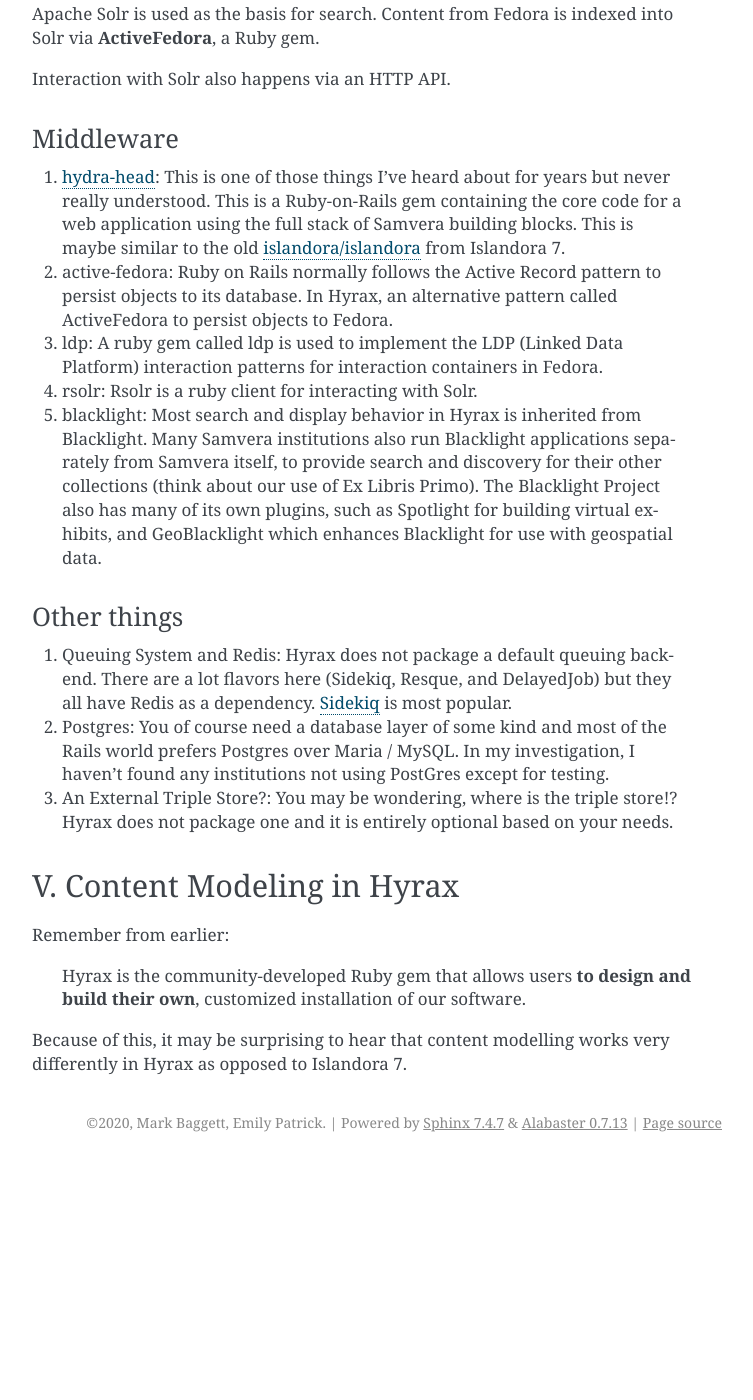
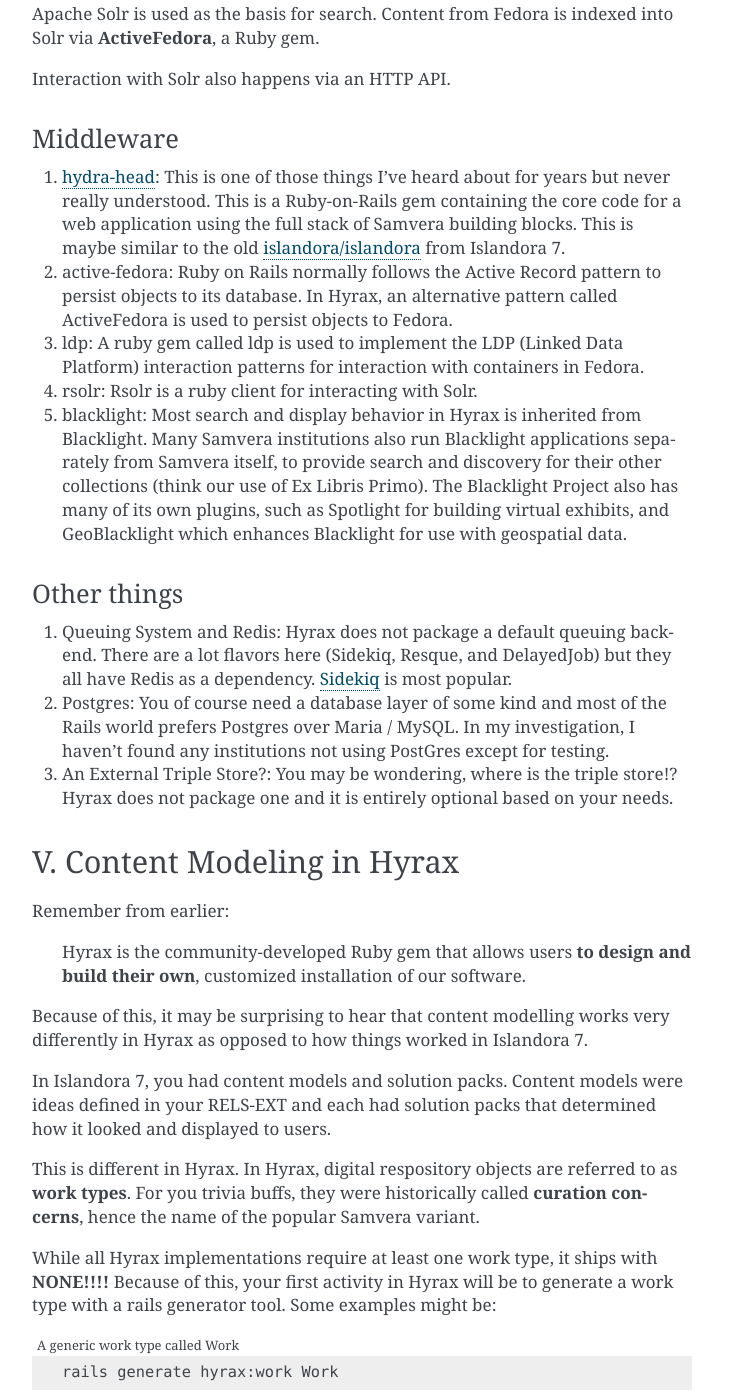
Before and after one commit to markpbaggett/utk_hyrax_review_docs, a Sphinx documentation site: the page built from docs/source/demos/demo1.rst, in a window 1280 px wide and 1400 px high, scrolled down 3930 px. Shown: the whole window, without its empty margins (388-1141 px from the left). Built offline with Sphinx 7.4.7, drawn with Linux system fonts in a browser that asks for light colours; before the commit the page ends 5092 px from its top, so only the background shows below that; some of the changed text lies outside the part shown.

Commit message:
Write up to scaffolding.

```diff
--- a/docs/source/demos/demo1.rst
+++ b/docs/source/demos/demo1.rst
@@ -139,10 +139,10 @@ Middleware
 ==========
 
 1. `hydra-head <https://github.com/projecthydra/hydra-head>`_:  This is one of those things I've heard about for years but never really understood.  This is a Ruby-on-Rails gem containing the core code for a web application using the full stack of Samvera building blocks. This is maybe similar to the old `islandora/islandora <https://github.com/islandora/islandora>`_ from Islandora 7.
-2. active-fedora: Ruby on Rails normally follows the Active Record pattern to persist objects to its database. In Hyrax, an alternative pattern called ActiveFedora to persist objects to Fedora.
-3. ldp: A ruby gem called ldp is used to implement the LDP (Linked Data Platform) interaction patterns for interaction containers in Fedora.
+2. active-fedora: Ruby on Rails normally follows the Active Record pattern to persist objects to its database. In Hyrax, an alternative pattern called ActiveFedora is used to persist objects to Fedora.
+3. ldp: A ruby gem called ldp is used to implement the LDP (Linked Data Platform) interaction patterns for interaction with containers in Fedora.
 4. rsolr: Rsolr is a ruby client for interacting with Solr.
-5. blacklight:  Most search and display behavior in Hyrax is inherited from Blacklight. Many Samvera institutions also run Blacklight applications separately from Samvera itself, to provide search and discovery for their other collections (think about our use of Ex Libris Primo). The Blacklight Project also has many of its own plugins, such as Spotlight for building virtual exhibits, and GeoBlacklight which enhances Blacklight for use with geospatial data.
+5. blacklight:  Most search and display behavior in Hyrax is inherited from Blacklight. Many Samvera institutions also run Blacklight applications separately from Samvera itself, to provide search and discovery for their other collections (think our use of Ex Libris Primo). The Blacklight Project also has many of its own plugins, such as Spotlight for building virtual exhibits, and GeoBlacklight which enhances Blacklight for use with geospatial data.
 
 ============
 Other things
@@ -160,5 +160,42 @@ Remember from earlier:
     Hyrax is the community-developed Ruby gem that allows users **to design and build their own**, customized installation
     of our software.
 
-Because of this, it may be surprising to hear that content modelling works very differently in Hyrax as opposed to
-Islandora 7.
+Because of this, it may be surprising to hear that content modelling works very differently in Hyrax as opposed to how
+things worked in Islandora 7.
+
+In Islandora 7, you had content models and solution packs. Content models were ideas defined in your RELS-EXT and each
+had solution packs that determined how it looked and displayed to users.
+
+This is different in Hyrax. In Hyrax, digital respository objects are referred to as **work types**. For you trivia
+buffs, they were historically called **curation concerns**, hence the name of the popular Samvera variant.
+
+While all Hyrax implementations require at least one work type, it ships with **NONE!!!!** Because of this, your first
+activity in Hyrax will be to generate a work type with a rails generator tool.  Some examples might be:
+
+.. code-block:: sh
+    :caption: A generic work type called Work
+    :name: A generic work type called Work
+
+    rails generate hyrax:work Work
+
+.. code-block:: sh
+    :caption: A work type for Images!
+    :name: A work type for Images!
+
+    rails generate hyrax:work Image
+
+.. code-block:: sh
+    :caption: A generic work for Moving Images!
+    :name: A generic work type called Work
+
+    rails generate hyrax:work MovingImage
+
+So **what the heck** is the generator doing and why do you have to do this?  Remember, Samvera / Hyrax is based on Ruby
+on Rails. Rails has a concept called **scaffolding**.  I don't want to get into this too much right now, but I stole
+this definition from someone on the internet:
+
+    **Scaffolding** in Ruby on Rails refers to the auto-generation of a set of a model, views, and a controller usually
+    used for a single database table.
+
+In other words, instead of having to write the initial code for your model, controller, and views for this work type,
+the generator creates all this for you to save you time.
```
